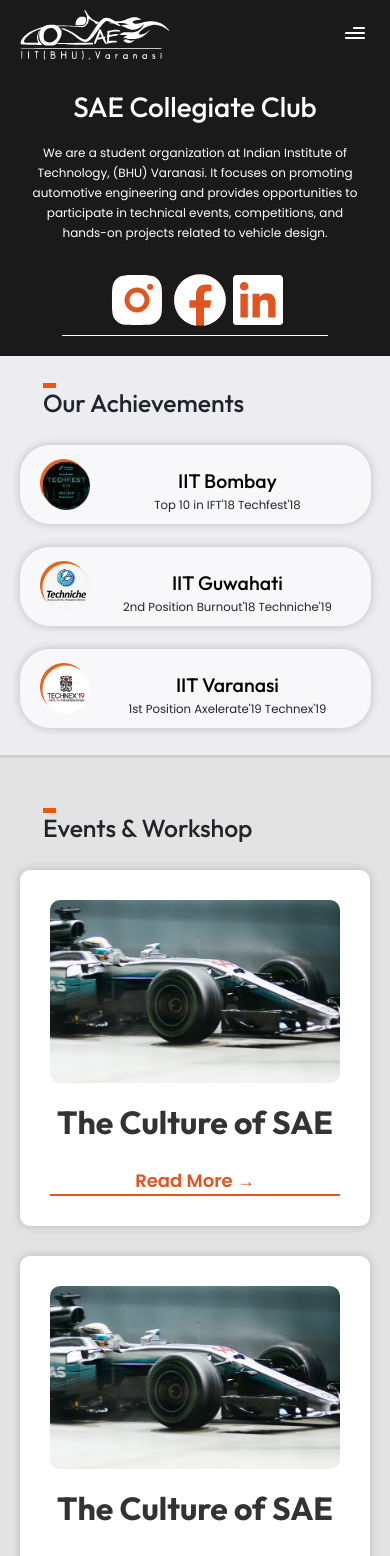
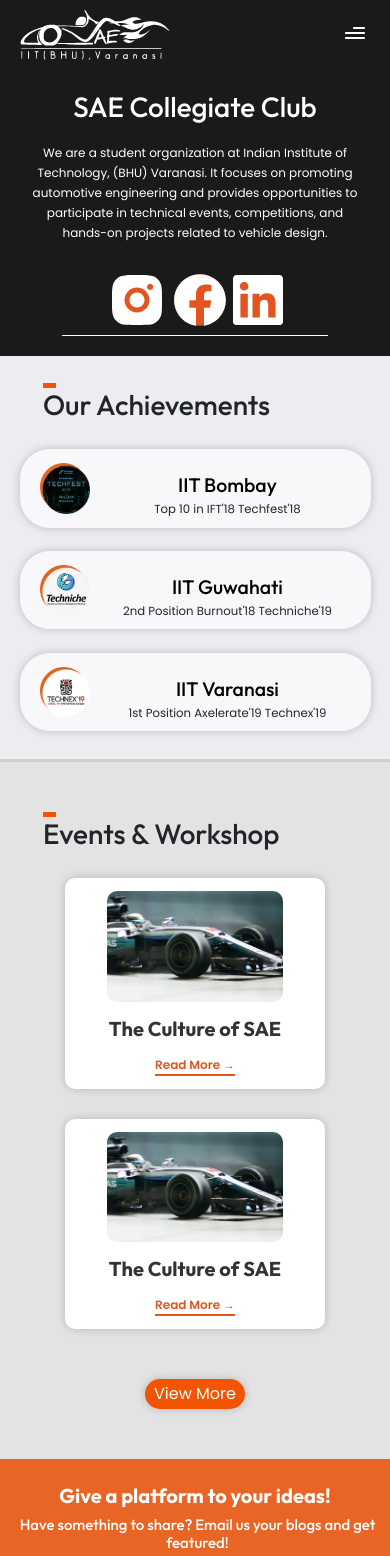
Before and after one commit to automobile-club/Automobile-Website, a Next.js app: page / in a window 390 px wide. Shown: the top 1556 px of the page. Built offline with nearby package versions, Linux system fonts and the light colour scheme.

Commit message:
Update Home.module.css
Changed Font Sizes on different Screen sizes

```diff
--- a/styles/Home.module.css
+++ b/styles/Home.module.css
@@ -139,6 +139,7 @@
 }
 
 .ourmentors_heading_text {
+  font-size: calc(1.5rem + 1vw);
   border-top: 5px solid transparent;
   border-image: linear-gradient(to right, rgb(242, 84, 2) 4%, transparent 4%) 1;
 }
@@ -296,12 +297,13 @@
 }
 
 .card {
+  align-items: center;
   background-color: #fff;
   border-radius: 10px;
   box-shadow: 0px 0px 10px rgba(0, 0, 0, 0.2);
   display: flex;
   flex-direction: column;
-  padding: 30px;
+  padding: 20px;
   text-align: center;
   width: 90vw;
   max-width: 350px;
@@ -313,13 +315,14 @@
 }
 
 .card img {
-  max-width: 100%;
+  max-width: 95%;
   height: auto;
   border-radius: 10px;
 }
 
 .card h2 {
-  font-size: 28px;
+  font-size: calc(1.20rem + .45vw);
+  /* font-size: 28px; */
   font-weight: 700;
   margin-top: 20px;
   margin-bottom: 20px;
@@ -350,6 +353,26 @@
 
 .card a:hover {
   border-bottom: 2px solid #963715;
+}
+
+@media screen and (max-width: 500px) {
+  .card {
+    max-width: 260px;
+    padding: 13px;
+  }
+
+  .card img {
+    max-width: 75%;
+  }
+
+  .card h2 {
+    font-size: 20px;
+    margin: 15px 0;
+  }
+
+  .card a {
+    font-size: 12px;
+  }
 }
 
 .newBlogIdeas {
@@ -489,25 +512,11 @@
   }
 
   .ourmentors_card1_heading_text {
-    font-size: 2.6vw;
+    font-size: 2.5vw;
   }
 
   .ourmentors_card1_text {
     font-size: 1.6vw;
-  }
-
-  .card h2 {
-    font-size: 32px;
-    margin-bottom: 25px;
-  }
-
-  .card p {
-    font-size: 20px;
-    margin-bottom: 30px;
-  }
-
-  .card a {
-    font-size: 18px;
   }
 
   .vmBtn {
```
